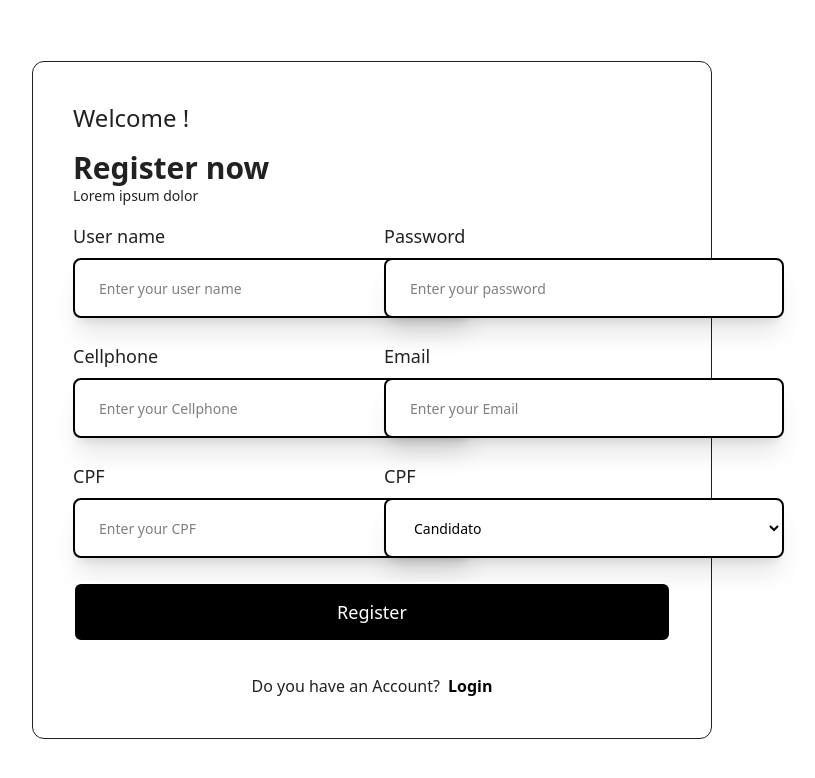
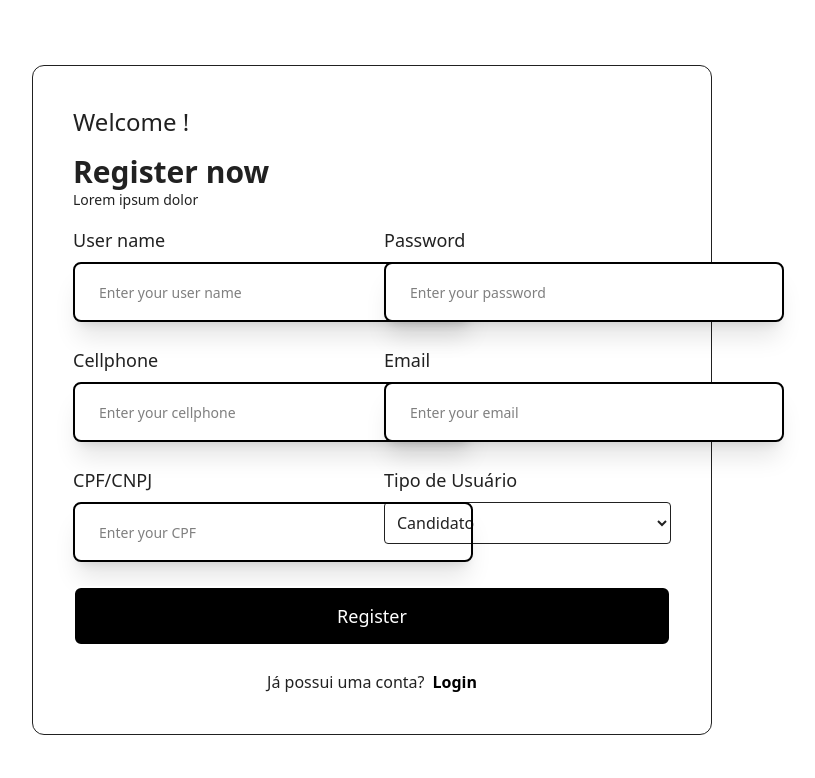
Before and after one commit to Trabalho-Tic/Tic-Site-de-vagas-de-emprego-, a React (Vite) app in the folder Frontend/TicFrontend/: page /register in a window 1280 px wide. Shown: the top 778 px of the page, without its empty margins (268-1083 px from the left). Built offline with nearby package versions, Linux system fonts and the light colour scheme.

Commit message:
feat(register page) mandando campos para backend e registrando

```diff
--- a/Frontend/TicFrontend/src/Pages/Register.jsx
+++ b/Frontend/TicFrontend/src/Pages/Register.jsx
@@ -1,16 +1,63 @@
-import React, { useState, useEffect } from "react"
-import "../Styles/login.css"
-import { Link } from "react-router-dom"
+import React, { useState } from "react";
+import "../Styles/login.css";
+import { Link, useNavigate } from "react-router-dom";
 import Input from "../components/input";
-import Select from "../components/select";
 
-function Register() {
-    const [login, setLogin] = useState("");
-    const [email, setEmail] = useState("")
-    const [cellphone, setCellphone] = useState("")
-    const [cpf, setCpf] = useState("")
-    const [type, setType] =  useState("");
-    const [password, setPassword] = useState("")
+export default function Register() {
+  const [login, setLogin] = useState("");        // nome
+  const [email, setEmail] = useState("");
+  const [cellphone, setCellphone] = useState(""); // telefone (string)
+  const [cpf, setCpf] = useState("");
+  const [type, setType] = useState("CANDIDATO");  // typeUser: valor PADRÃO
+  const [password, setPassword] = useState("");
+
+  const [msg, setMsg] = useState("");
+  const [loading, setLoading] = useState(false);
+  const navigate = useNavigate();
+
+  async function handleSubmit(e) {
+    e.preventDefault();
+    setMsg("");
+    setLoading(true);
+
+    // monta o payload com os NOMES que o backend espera, já com trim()
+    const payload = {
+      nome: (login || "").trim(),
+      email: (email || "").trim(),
+      cpf: (cpf || "").trim(),
+      telefone: (cellphone || "").trim(),
+      typeUser: (type || "").trim(),   // 'CANDIDATO' | 'EMPRESA'
+      password: (password || "").trim(),
+    };
+
+    try {
+      // validação rápida no front (opcional)
+      for (const k of ["nome","email","cpf","telefone","typeUser","password"]) {
+        if (!payload[k]) throw new Error("Campos obrigatórios: nome, email, cpf, telefone, typeUser, password");
+      }
+
+      const res = await fetch("http://localhost:8000/auth/register", {
+        method: "POST",
+        headers: { "Content-Type": "application/json" },
+        body: JSON.stringify(payload),
+      });
+
+      const data = await res.json();
+
+      if (!res.ok) {
+        const details = Array.isArray(data?.details)
+          ? " " + data.details.map(d => d.message).join(" | ")
+          : "";
+        throw new Error(data?.error || ("Falha no registro." + details));
+      }
+
+      navigate("/");
+    } catch (err) {
+      setMsg(err.message);
+    } finally {
+      setLoading(false);
+    }
+  }
 
   return (
     <section className="flex justify-center items-center gap-10 py-4 lg:py-0 lg:px-75 sm:h-screen">
@@ -22,16 +69,18 @@ function Register() {
           <h2 className="text-3xl font-bold">Register now</h2>
           <p className="text-sm pb-4">Lorem ipsum dolor</p>
         </div>
-                <div className="grid grid-cols-1 lg:grid-cols-2 gap-6 pb-6">
+
+        <form onSubmit={handleSubmit} className="grid grid-cols-1 lg:grid-cols-2 gap-6 pb-6">
           <div className="flex flex-col">
             <p className="text-lg pb-2">User name</p>
             <Input
               required
               value={login}
               onChange={(e) => setLogin(e.target.value)}
-                            placeholder="Enter your user name">
-                        </Input>
+              placeholder="Enter your user name"
+            />
           </div>
+
           <div className="flex flex-col">
             <p className="text-lg pb-2">Password</p>
             <Input
@@ -39,19 +88,21 @@ function Register() {
               type="password"
               value={password}
               onChange={(e) => setPassword(e.target.value)}
-                            placeholder="Enter your password">
-                        </Input>
+              placeholder="Enter your password"
+            />
           </div>
+
           <div className="flex flex-col">
             <p className="text-lg pb-2">Cellphone</p>
             <Input
               required
-                            type="number"
+              type="tel"                // melhor que number
               value={cellphone}
               onChange={(e) => setCellphone(e.target.value)}
-                            placeholder="Enter your Cellphone">
-                        </Input>
+              placeholder="Enter your cellphone"
+            />
           </div>
+
           <div className="flex flex-col">
             <p className="text-lg pb-2">Email</p>
             <Input
@@ -59,35 +110,54 @@ function Register() {
               type="email"
               value={email}
               onChange={(e) => setEmail(e.target.value)}
-                            placeholder="Enter your Email">
-                        </Input>
+              placeholder="Enter your email"
+            />
           </div>
+
           <div className="flex flex-col">
-                        <p className="text-lg pb-2">CPF</p>
+            <p className="text-lg pb-2">CPF/CNPJ</p>
             <Input
               required
               value={cpf}
               onChange={(e) => setCpf(e.target.value)}
-                            placeholder="Enter your CPF">
-                        </Input>
+              placeholder="Enter your CPF"
+            />
           </div>
+
           <div className="flex flex-col">
-                        <p className="text-lg pb-2">CPF</p>
-                        <Select
+            <p className="text-lg pb-2">Tipo de Usuário</p>
+            {/* select nativo com valores EXATOS que o back espera */}
+            <select
               required
               value={type}
               onChange={(e) => setType(e.target.value)}
-                            placeholder="Enter your CPF">
-                        </Select>
+              className="border p-2 rounded h-[42px]"
+            >
+              <option value="CANDIDATO">Candidato</option>
+              <option value="EMPRESA">Empresa</option>
+            </select>
           </div>
+
+          <div className="lg:col-span-2">
+            <button
+              type="submit"
+              disabled={loading}
+              className="!bg-black border-2 px-6 rounded-lg text-white text-lg w-full h-15 transition-all duration-500 hover:!bg-gray-600 disabled:opacity-60"
+            >
+              {loading ? "Enviando..." : "Register"}
+            </button>
           </div>
-                <div className="pb-8">
-                    <button className="!bg-black border-2 px-6 rounded-lg text-white text-lg w-full h-15 transition-all duration-500 hover:!bg-gray-600">Register</button>
-                </div>
-                <p className="flex justify-center gap-2">Do you have an Account?<Link className="text-black font-bold" to={"/"}>Login</Link></p>
+        </form>
+
+        {msg && <p className="text-red-600 pb-4 text-center">{msg}</p>}
+
+        <p className="flex justify-center gap-2">
+          Já possui uma conta?
+          <Link className="text-black font-bold" to={"/"}>
+            Login
+          </Link>
+        </p>
       </div>
     </section>
-    )
+  );
 }
-
-export default Register
```
Lines whose indentation alone changed are shown as unchanged.
